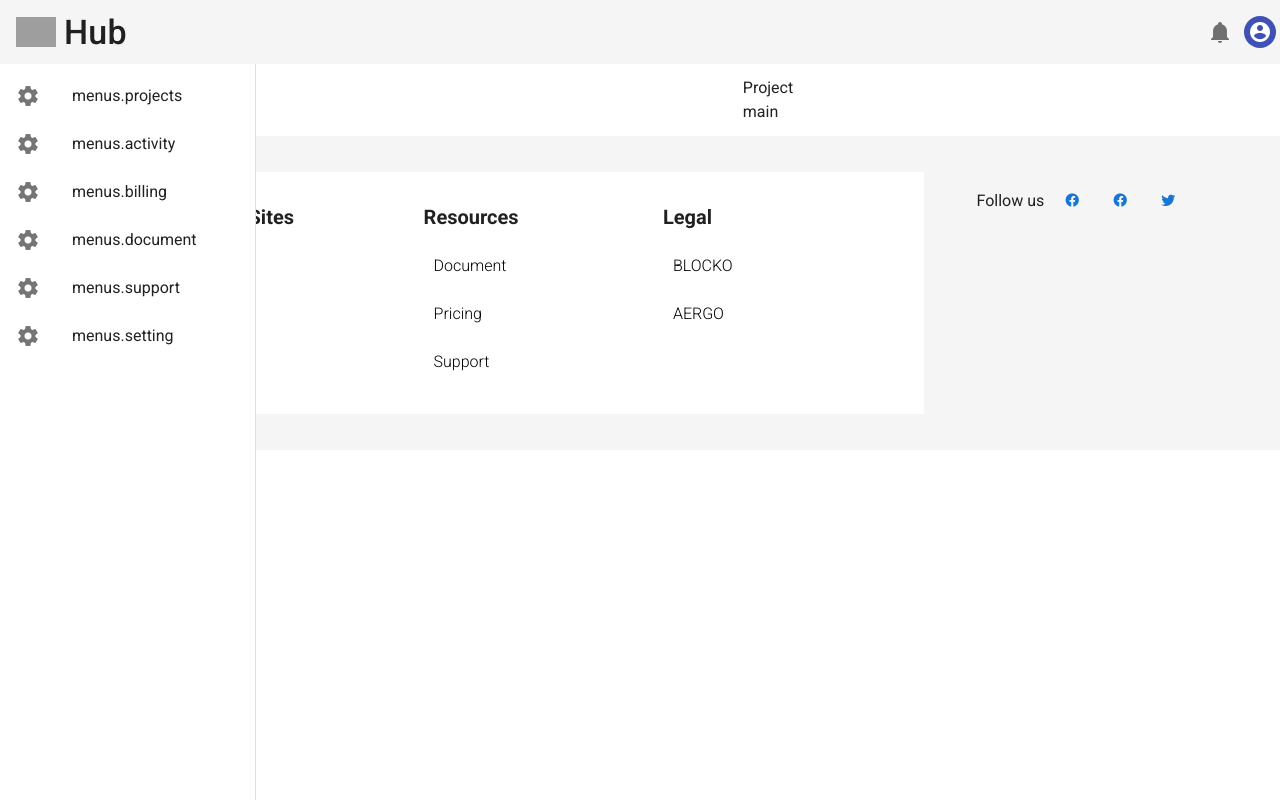
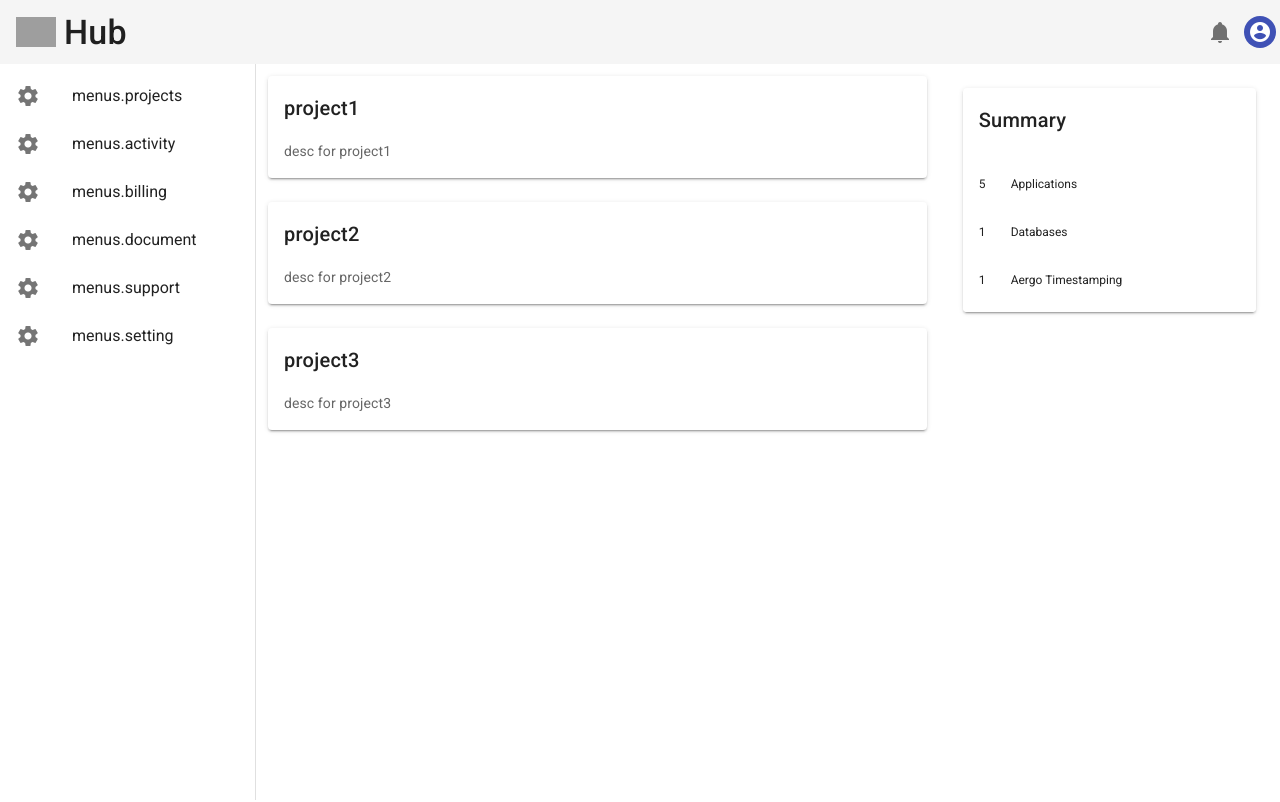
Before and after one commit to everjs78/vuejs_setup, a Vue app: page /project in a window 1280 px wide. Shown: the top 802 px of the page. Built offline with nearby package versions, Linux system fonts and the light colour scheme; grey boxes are pictures that could not be loaded.

Commit message:
[project] add project list table and summary

```diff
--- a/src/components/basic/Header.vue
+++ b/src/components/basic/Header.vue
@@ -29,7 +29,7 @@
 
 <script>
 import HubLogo from './HubLogo.vue';
-import Profile from '@/views/project/Profile.vue';
+import Profile from './Profile.vue';
 
 export default {
   name: 'Header',
--- a/src/components/basic/HubLogo.vue
+++ b/src/components/basic/HubLogo.vue
@@ -4,11 +4,12 @@
     :aria-label="this.homeLink.label"
     class="d-none d-sm-flex align-center text--primary home-link-href"
     :title="this.homeLink.title"
+    @click.native="$vuetify.goTo(0)"
   >
     <v-img
       src="https://cdn.vuetifyjs.com/images/logos/vuetify-logo-light.png"
       alt="Vuetify Logo"
-      class="shrink mr-2"
+      class="mr-2"
       contain
       transition="scale-transition"
       width="40"
--- a/src/router/index.ts
+++ b/src/router/index.ts
@@ -7,8 +7,8 @@ import Document from '../views/Document.vue';
 import Support from '../views/Support.vue';
 import Pricing from '../views/Pricing.vue';
 import Login from '../views/Login.vue';
-import Projects from '../views/Projects.vue';
-import Activity from '../views/Activity.vue';
+import Projects from '@/views/project/Projects.vue';
+import Activity from '@/views/project/Activity.vue';
 
 Vue.use(VueRouter);
 
--- a/src/views/ProjectFrame.vue
+++ b/src/views/ProjectFrame.vue
@@ -2,7 +2,11 @@
   <div>
     <Header loggined></Header>
     <SideMenu />
-    <router-view class="router-view" />
+    <v-main>
+      <v-responsive min-height="100vh">
+        <router-view class="router-view" />
+      </v-responsive>
+    </v-main>
     <Footer> </Footer>
   </div>
 </template>
--- a/src/views/Projects.vue
+++ /dev/null
@@ -1,24 +0,0 @@
-<template>
-  <div>
-    <v-main>
-      <v-container class="fill-height" fluid>
-        <v-row align="center" justify="center">
-          <v-col class="shrink">
-            <span>Project main</span>
-          </v-col>
-        </v-row>
-      </v-container>
-    </v-main>
-  </div>
-</template>
-
-<script>
-import Vue from 'vue';
-
-export default Vue.extend({
-  name: 'Projects',
-  created() {
-    this.$vuetify.theme.dark = false;
-  },
-});
-</script>
--- /dev/null
+++ b/src/views/project/Project.vue
@@ -0,0 +1,20 @@
+<template>
+  <v-card>
+    <v-card-title>{{ item.name }}</v-card-title>
+    <v-card-text>{{ item.desc }}</v-card-text>
+  </v-card>
+</template>
+
+<script>
+import Vue from 'vue';
+
+export default Vue.extend({
+  name: 'Project',
+  created() {
+    this.$vuetify.theme.dark = false;
+  },
+  props: {
+    item: Object,
+  },
+});
+</script>
--- /dev/null
+++ b/src/views/project/Projects.vue
@@ -0,0 +1,64 @@
+<template>
+  <div>
+    <v-container class="fill-height projects" fluid>
+      <v-row align="start" justify="center">
+        <v-col cols="8">
+          <v-row align="center" justify="center" v-for="item in projects" :key="item.name">
+            <v-col class="project-card" cols="12">
+              <Project :item="item" />
+            </v-col>
+          </v-row>
+        </v-col>
+        <v-col cols="4">
+          <Summary class="summary" :info="summary" />
+        </v-col>
+      </v-row>
+    </v-container>
+  </div>
+</template>
+
+<script>
+import Vue from 'vue';
+import Project from './Project.vue';
+import Summary from './Summary.vue';
+
+export default Vue.extend({
+  name: 'Projects',
+  components: {
+    Project,
+    Summary,
+  },
+  created() {
+    this.$vuetify.theme.dark = false;
+  },
+  data() {
+    return {
+      projects: [
+        { name: 'project1', desc: 'desc for project1' },
+        { name: 'project2', desc: 'desc for project2' },
+        { name: 'project3', desc: 'desc for project3' },
+      ],
+      summary: {
+        apps: [
+          { count: 5, name: 'Applications' },
+          { count: 1, name: 'Databases' },
+          { count: 1, name: 'Aergo Timestamping' },
+        ],
+        bill: '5',
+      },
+    };
+  },
+});
+</script>
+
+<style lang="scss">
+.projects {
+  max-width: 1200px;
+}
+.project-card {
+  max-width: 800px;
+}
+.summary {
+  margin: 12px;
+}
+</style>
--- /dev/null
+++ b/src/views/project/Summary.vue
@@ -0,0 +1,42 @@
+<template>
+  <v-card>
+    <v-card-title class="summary-title">Summary</v-card-title>
+    <v-list>
+      <v-list-item class="app-summary" v-for="app in info.apps" :key="app.name">
+        <div class="app-count">{{ app.count }}</div>
+        <div class="app-name">{{ app.name }}</div>
+      </v-list-item>
+    </v-list>
+  </v-card>
+</template>
+
+<script>
+import Vue from 'vue';
+
+export default Vue.extend({
+  name: 'Project',
+  created() {
+    this.$vuetify.theme.dark = false;
+  },
+  props: {
+    info: Object,
+  },
+});
+</script>
+
+<style lang="scss">
+.summary-title {
+  padding-bottom: 0px;
+}
+.app-summary {
+  min-height: 20px;
+}
+.app-count {
+  width: 32px;
+  font-size: 12px;
+}
+.app-name {
+  max-width: 200px;
+  font-size: 12px;
+}
+</style>
```
Also changed, not shown: src/components/basic/Profile.vue (renamed from src/views/project/Profile.vue), src/views/project/Activity.vue (renamed from src/views/Activity.vue).
